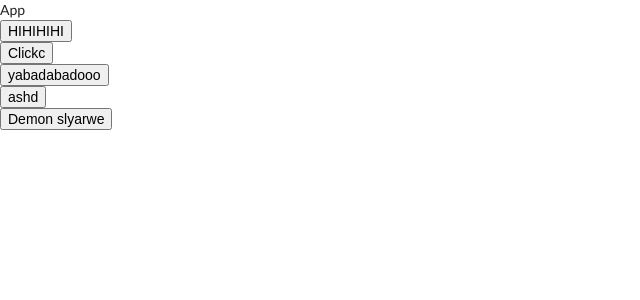
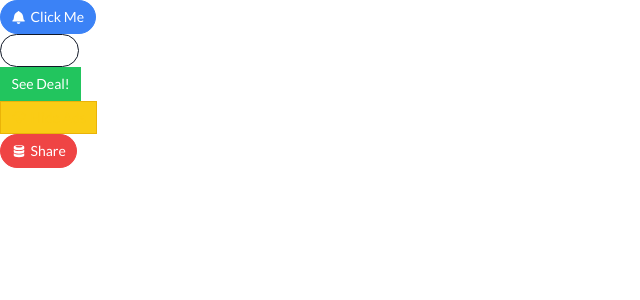
Before and after one commit to Mohitkumar6122/comps, a React (Create React App) app: page / in a window 1280 px wide. Shown: the top 300 px of the page, without its empty margins (0-640 px from the left). Built offline with nearby package versions, Linux system fonts and the light colour scheme.

Commit message:
Final Button Component
Signed-off-by: Mohit Kumar <mkay6123@gmail.com>

```diff
--- a/package.json
+++ b/package.json
@@ -6,8 +6,11 @@
     "@testing-library/jest-dom": "^5.16.5",
     "@testing-library/react": "^13.4.0",
     "@testing-library/user-event": "^13.5.0",
+    "classnames": "^2.3.2",
+    "prop-types": "^15.8.1",
     "react": "^18.2.0",
     "react-dom": "^18.2.0",
+    "react-icons": "^4.7.1",
     "react-scripts": "5.0.1",
     "web-vitals": "^2.1.4"
   },
@@ -34,5 +37,8 @@
       "last 1 firefox version",
       "last 1 safari version"
     ]
+  },
+  "devDependencies": {
+    "tailwindcss": "^3.2.4"
   }
 }
--- a/src/components/App.js
+++ b/src/components/App.js
@@ -1,27 +1,43 @@
-import React from 'react'
-import Button from './Button'
+import React from "react";
+import Button from "./Button";
+import {GoBell, GoCloudDownload, GoDatabase} from 'react-icons/go'
 
 function App() {
+
   return (
     <div>
-      App
+      {/* <div className="text-3xl font-bold underline">App</div> */}
       <div>
-        <Button> HIHIHIHI </Button>
+        <Button primary rounded >
+          <GoBell />
+          Click Me
+        </Button>
       </div>
       <div>
-        <Button> Clickc </Button>
+        <Button secondary outline rounded >
+          {" "}
+          Buy Now{" "}
+        </Button>
       </div>
       <div>
-        <Button> yabadabadooo </Button>
+        <Button success> See Deal! </Button>
       </div>
       <div>
-        <Button> ashd </Button>
+        <Button warning outline>
+          <GoCloudDownload />
+          {" "}
+          Hide Ads{" "}
+        </Button>
       </div>
       <div>
-        <Button> Demon slyarwe </Button>
+        <Button danger rounded>
+          <GoDatabase />
+          {" "}
+          Share{" "}
+        </Button>
       </div>
     </div>
   );
 }
 
-export default App
+export default App;
--- a/src/components/Button.js
+++ b/src/components/Button.js
@@ -1,9 +1,70 @@
-import React from 'react'
+import React from "react";
+import className from 'classnames';
+function Button({
+  children,
+  outline,
+  rounded,
+  primary,
+  secondary,
+  success,
+  warning,
+  danger,
+  // props related to actual button component
+  ...rest
+}) {
 
-function Button({ children, outline, rounded, primary}) {
-  return (
-    <button>{children}</button>
-  )
+  //* Using Tailwind css in the project thats why using logic for classname styling
+  const classes = className(rest.className, "px-3 py-1.5 border flex items-center", {
+    // key : value (if false then ignore this key in the styling)
+    "border-blue-500 bg-blue-500 text-white": primary,
+    "border-gray-900 bg-gray-900 text-white": secondary,
+    "border-green-500 bg-green-500 text-white": success,
+    "border-yellow-500 bg-yellow-400 text-white": warning,
+    "border-red-500 bg-red-500 text-white": danger,
+    'rounded-full': rounded,
+    // later classname wil override the earlier css property
+    'bg-white': outline,
+    'text-blue-500': outline && primary,
+    'text-gray-900': outline && secondary,
+    'text-green-500': outline && success,
+    'text-yellow-400': outline && warning,
+    'text-red-500': outline && danger
+
+  });
+
+  if (primary && secondary) {
+    throw new Error(
+      "Only one of the primary and secondary prop should be passed to Button Component"
+    );
+  }
+
+  //* {...rest} passes all button related props directly
+  //* like mousehover, onclick, etc
+  return <button className={classes} {...rest} >{children}</button>;
 }
 
-export default Button
+/* LOGIC IMPLEMENTED IN BELOW PROPTYPES CHECK
+ if (primary && secondary) {
+    throw new Error(
+      "Only one of the primary and secondary prop should be passed to Button Component"
+    );
+  }
+*/
+Button.propTypes = {
+  checkVariationValue: ({ primary, secondary, success, warning, danger }) => {
+    const count =
+      Number(!!primary) +
+      Number(!!secondary) +
+      Number(!!success) +
+      Number(!!warning) +
+      Number(!!danger);
+
+    if (count > 1) {
+      throw new Error(
+        "Only one of the primary, secondary, success, warning, danger can be true in  Button Component"
+      );
+    }
+  },
+};
+
+export default Button;
--- /dev/null
+++ b/src/index.css
@@ -0,0 +1,7 @@
+@tailwind base;
+@tailwind components;
+@tailwind utilities;
+
+button > svg {
+  margin-right:  5px;
+}
--- a/src/index.js
+++ b/src/index.js
@@ -1,5 +1,6 @@
 import React from "react";
 import { createRoot } from "react-dom/client";
 import App from "./components/App";
+import './index.css'
 
 createRoot(document.querySelector("#root")).render(<App />);
--- /dev/null
+++ b/tailwind.config.js
@@ -0,0 +1,8 @@
+/** @type {import('tailwindcss').Config} */
+module.exports = {
+  content: ["./src/**/*.{js,jsx,ts,tsx}"],
+  theme: {
+    extend: {},
+  },
+  plugins: [],
+};
```
Also changed, not shown: 1 other file (tests, documents, lock files or other folders).
